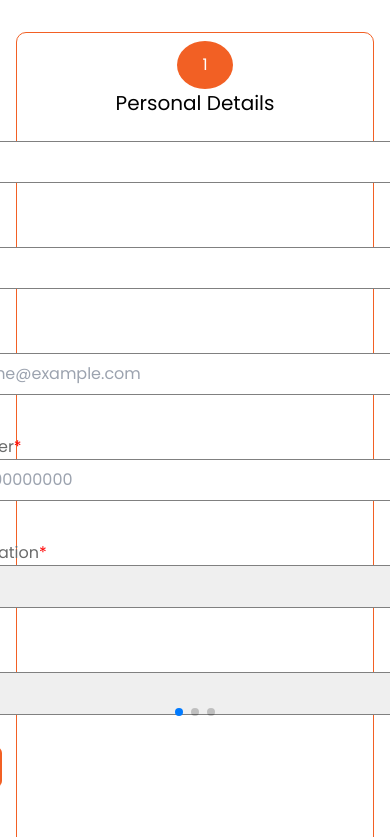
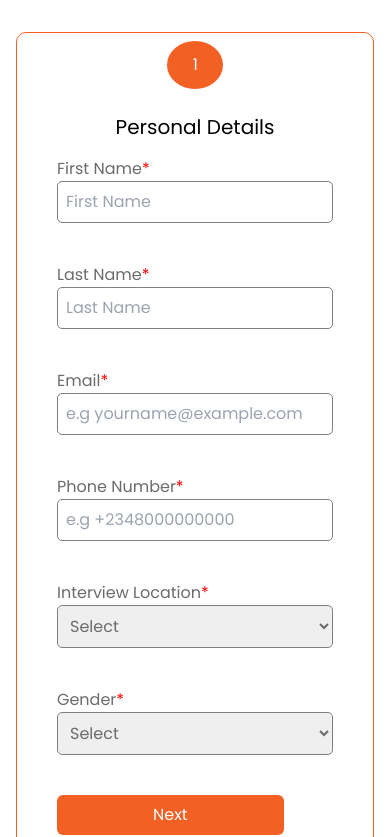
Before and after one commit to nHubNg/nhubfoundation, a React (Vite) app: page /internship in a window 390 px wide. Shown: the part 887-1724 px from the top of the page. Built offline with nearby package versions, Linux system fonts and the light colour scheme.

Commit message:
Pagination

```diff
--- a/src/pages/internship/components/FileUpload.jsx
+++ b/src/pages/internship/components/FileUpload.jsx
@@ -18,8 +18,8 @@ const FileUpload = ({formData, setFormData}) => {
   }
 
   return (
-    <div className="flex flex-col overflow-hidden h-[70vh]  gap-2 my-8 ">
-      <div className="w-[] " >
+    <div className="flex flex-col overflow-hidden md:h-[70vh]   gap-2 my-8 ">
+      <div className="md:w-[500px] " >
         <h3 className="text-center font-semibold mb-1">Cover Letter: (letter of motivation)<span className="text-red"> PDF*</span></h3>
         <div className="flex justify-center  items-center ">
           <div className="bg-skyBlue flex flex-col justify-center items-center gap-y-1 p-8 border-dashed border-[2px] border-blue rounded-lg">
--- a/src/pages/internship/components/PersonalDetails.jsx
+++ b/src/pages/internship/components/PersonalDetails.jsx
@@ -1,3 +1,5 @@
+import { useEffect } from "react";
+
 const PersonalDetails = ({ formData, setFormData }) => {
   const handleChange = (e) => {
     const type = e.target.type;
@@ -5,6 +7,17 @@ const PersonalDetails = ({ formData, setFormData }) => {
     const name = e.target.name;
 
     const value = type === "checkbox" ? e.target.checked : e.target.value;
+
+    const data = {
+      type,
+      name,
+      value,
+    };
+    const dataJSON = JSON.stringify(data);
+    localStorage.setItem('myDataKey', dataJSON);
+    const storedDataJSON = localStorage.getItem('myDataKey');
+    const storedData = JSON.parse(storedDataJSON);
+    console.log(storedData);
 
     setFormData((prevData) => ({
       ...prevData,
--- a/src/pages/internship/index.jsx
+++ b/src/pages/internship/index.jsx
@@ -1,14 +1,15 @@
-import { useState,useEffect } from "react";
+import { useState,useEffect,useRef } from "react";
 import PersonalDetails from "./components/PersonalDetails";
 import School from "./components/School";
 import FileUpload from "./components/FileUpload";
 import { InstructModal } from "./components/InstructModal";
+import { FiChevronLeft,FiChevronRight } from "react-icons/fi";
 
 
 
 
 //Swiper on PageNumber
-import {Swiper, SwiperSlide} from "swiper/react";
+import {Swiper, SwiperSlide, useSwiper} from "swiper/react";
 import {EffectCoverflow,Pagination,Navigation,Scrollbar,A11y} from "swiper";
 
 // Import Swiper styles
@@ -26,6 +27,8 @@ function ScrollToTopOnMount() {
   return null;
 }
 const Internship = () => {
+  const swiper = useSwiper();
+  const swiperRef = useRef(null);
   const [page, setPage] = useState(0);
   const [activeSlide, setActiveSlide] = useState(0);
   const [formData, setFormData] = useState({
@@ -52,6 +55,22 @@ const Internship = () => {
     "File Upload",
   ];
 
+  const goToNextSlide = () => {
+    if (swiperRef.current) {
+      swiperRef.current.slideNext();
+    }
+  };
+
+  // Function to go to the previous slide
+  const goToPreviousSlide = () => {
+    if (swiperRef.current) {
+      swiperRef.current.slidePrev();
+    }}
+
+    const handleSlideChange = () => {
+      setPage((currPage) => currPage+1);
+}
+
   const pageDisplay = () => {
     if (page === 0) {
       return <PersonalDetails formData={formData} setFormData={setFormData} />;
@@ -64,15 +83,15 @@ const Internship = () => {
 
   const pageNumber =()=>{
     if (page === 0) {
-      return (<div className="text-center bg-orange rounded-[50%] text-white w-14  mx-[47%] p-[12px]">
+      return (<div className="text-center bg-orange rounded-[50%] text-white w-14 mx-[40%]  md:mx-[47%] p-[12px]">
             <h1>1</h1>
             </div>);
     } else if (page === 1) {
-      return (<div className="text-center bg-orange rounded-[50%] text-white w-14  mx-[47%] p-[12px]">
+      return (<div className="text-center bg-orange rounded-[50%] text-white w-14 mx-[40%]  md:mx-[47%] p-[12px]">
       <h1>2</h1>
     </div>);
     } else {
-      return (<div className="text-center bg-orange rounded-[50%] text-white w-14  mx-[47%] p-[12px]">
+      return (<div className="text-center bg-orange rounded-[50%] text-white w-14 mx-[40%]  md:mx-[47%] p-[12px]">
       <h1>3</h1>
     </div>);
     }
@@ -82,13 +101,12 @@ const Internship = () => {
     e.preventDefault();
     console.log(formData);
   };
-  const handleNextChange = () => {
-      setPage((currPage) => currPage + 1);
-  };
 
-  const handlePrevChange= () => {
-    setPage((currPage) => currPage - 1);
-  }
+
+
+const slide1 = <div className="swiper-slide-content">{ page === 0 && pageDisplay()}</div>;
+const slide2 = <div className="swiper-slide-content">{ page === 1 && pageDisplay()}</div>;
+const slide3 = <div className="swiper-slide-content">{ page === 2 && pageDisplay()}</div>;
 
   return (
     <>
@@ -105,18 +123,17 @@ const Internship = () => {
 
          </div>
           <div className=" md:w-[80%] md:ml-32 border border-orange rounded-[10px] flex flex-col justify-center items-center">
-            <div className="md:w-[105%] overflow-hidden px-10 h-[105vh] mt-2 ">
+            <div className="md:w-[105%] overflow-hidden px-10 md:h-[105vh] mt-2 ">
 
-              <p>{pageNumber()}</p>
               <div className="overflow-hidden">
-                <h1 className="flex justify-center items-center text-xl text-black">
-                  {formTitles[page]}
-                </h1>
-          <Swiper
+          {/* <Swiper
                 rewind={true}
-                slidesPerView={1}
-                onSlideChange={ handleNextChange}
+                spaceBetween={20}
+                slidesPerView={'auto'}
+                loop={true}
+                onSlideChange={ (swiper) => handleSlideChange(swiper) }
                 pagination={{
+                  el: '.swiper-pagination',
                   clickable: true,
 
                 }}
@@ -127,28 +144,59 @@ const Internship = () => {
                 }}
 
                 modules={[EffectCoverflow, Pagination,Navigation]}
-                className="mySwiper w-[600px] ">
-                <SwiperSlide>
-                  <div className="swiper-slide-content">{ page === 0 && pageDisplay()}</div>
+                className="mySwiper w-[500px] relative">
+                <div className="swiper_controler absolute flex flex-col justify-center top-2">
+
+                <p className="mb-2 w-[500px] text-center">{pageNumber()}</p>
+                <div className="hidden">
+
+                  <div className="swiper-button-prev slider-arrow">
+                      <FiChevronLeft />
+                  </div>
+                  <div className="swiper-button-next slider-arrow">
+                      <FiChevronRight />
+                  </div>
+                </div>
+                  <div className="swiper-pagination mb-5 w-[500px]"></div>
+                  <div className="">
+                    <h1 className="flex justify-center mt-6 items-center text-xl text-black">
+                      {formTitles[page]}
+                    </h1>
+                  </div>
+              </div>
+              <div className=" mt-16">
+
+                <SwiperSlide className="mt-32">
+                  <div className="">{slide1}</div>
                 </SwiperSlide>
-                <SwiperSlide>
-                  <div className="swiper-slide-content">{ page === 1 && pageDisplay()}</div>
+                <SwiperSlide className="mt-32">
+                  <div className="">{slide2}</div>
                 </SwiperSlide>
-                <SwiperSlide>
-                  <div className="swiper-slide-content">{ page === 2 && pageDisplay()}</div>
+                <SwiperSlide className="mt-32">
+                  <div className="">{slide3}</div>
                 </SwiperSlide>
+              </div>
+                </Swiper> */}
 
-              </Swiper>
-                {/* <div className="mt-10" >{pageDisplay()}</div> */}
-              </div>
-              <div className="flex justify-between items-center my-4 ">
+                <p className="mb-0 text-center">{pageNumber()}</p>
+                <div className="mb-4">
+                    <h1 className="flex justify-center mt-6 items-center text-xl text-black">
+                      {formTitles[page]}
+                    </h1>
+                </div>
+                <div className="mt-2">
+                  {pageDisplay()}
+                </div>
+
+              <div className="md:flex  justify-between items-center my-4 ">
                 {page === 0 ? (
                   ""
                 ) : (
                   <button
-                    className=" py-2 px-9 bg-orange text-white rounded-md"
+                    className="py-2 px-24 md:px-9 bg-orange text-white rounded-md"
                     disabled={page === 0}
                     onClick={() => {
+                      // goToPreviousSlide
                       setPage((currPage) => currPage - 1);
                     }}
                   >
@@ -156,8 +204,9 @@ const Internship = () => {
                   </button>
                 )}
                 <button
-                  className="  py-2 px-9 bg-orange text-white rounded-md"
+                  className="  py-2 px-24 mt-2 md:mt-0 md:px-9 bg-orange text-white rounded-md"
                   onClick={(e) => {
+                    // goToNextSlide
                     if (page === formTitles.length - 1) {
                       e.preventDefault();
                       console.log(formData);
@@ -169,6 +218,13 @@ const Internship = () => {
                   {page === formTitles.length - 1 ? "Apply" : " Next"}
                 </button>
               </div>
+              {/* <div className="">
+                <button className="swiper-button-next">Next</button>
+                <button className="swiper-button-prev">Prev</button>
+              </div> */}
+              {/* <div className="swiper-pagination"></div> */}
+                {/* <div className="mt-10" >{pageDisplay()}</div> */}
+              </div>
             </div>
         </div>
       </div>
```
